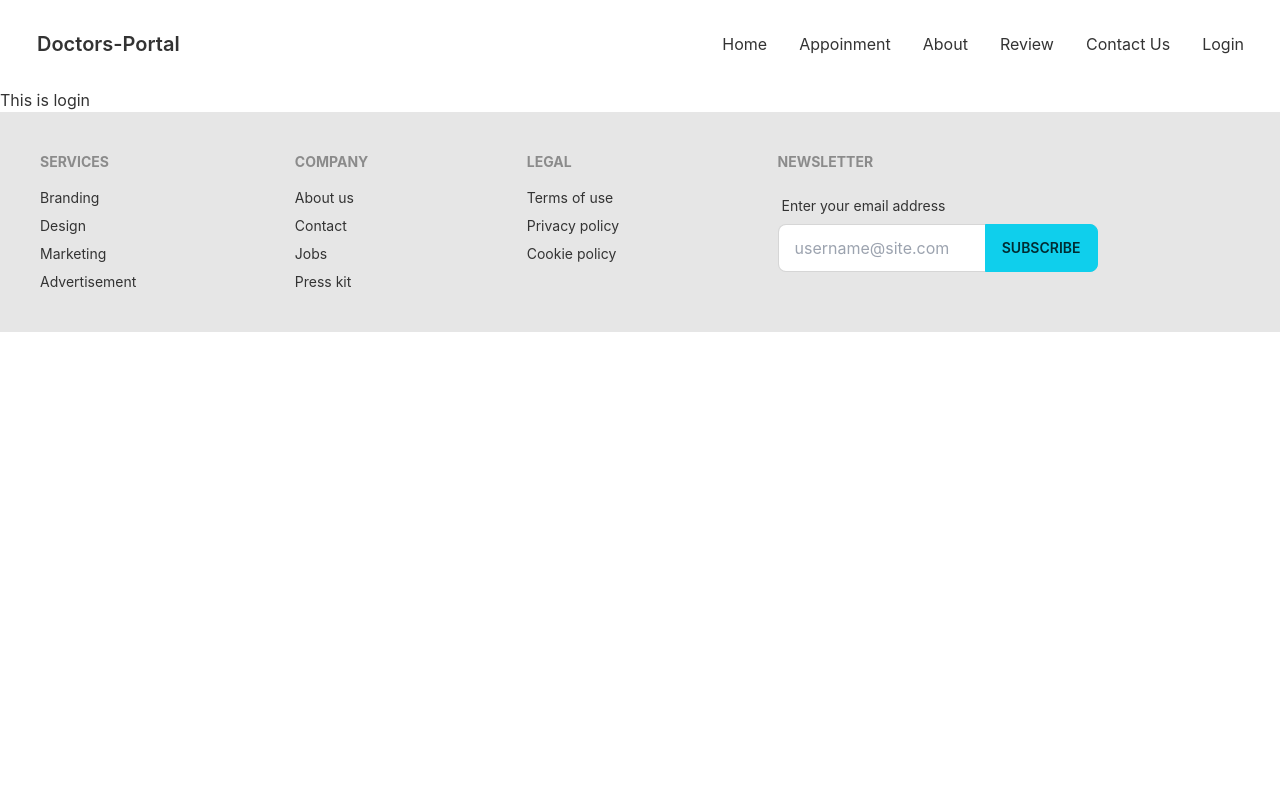
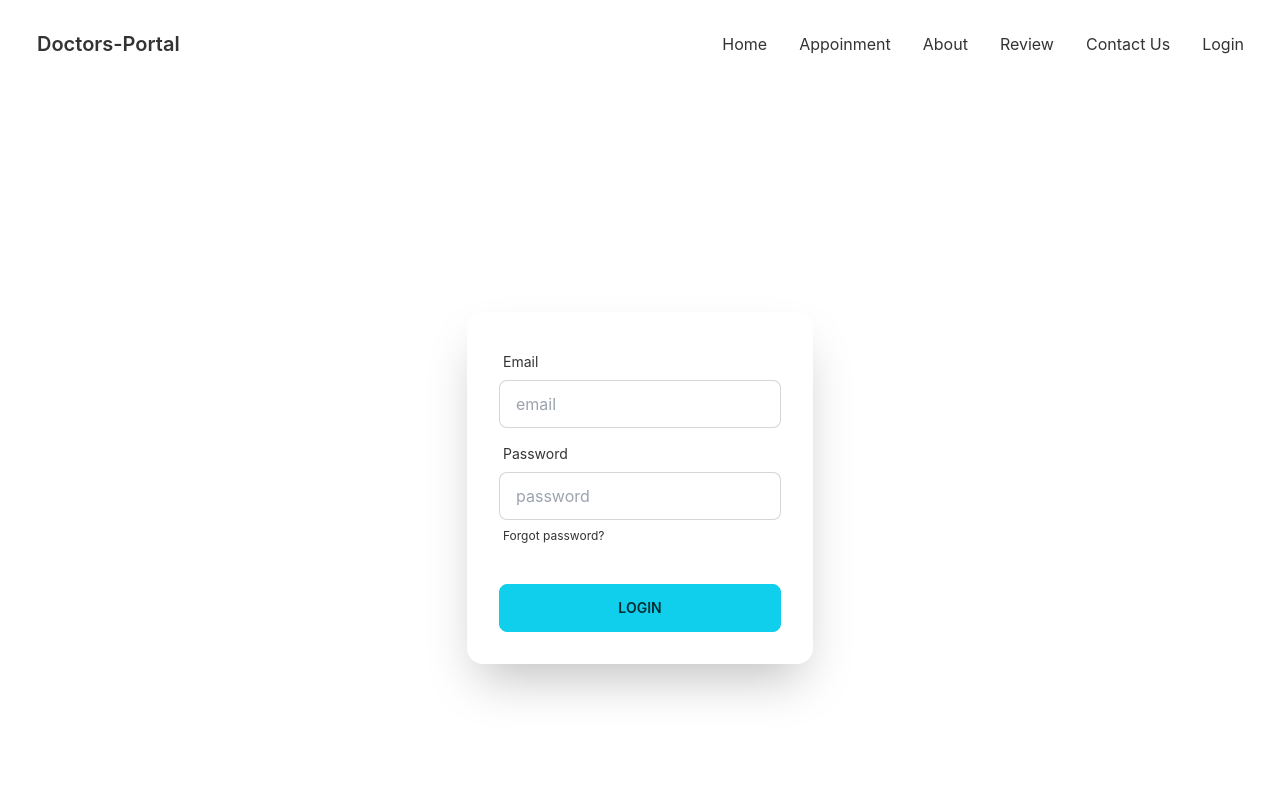
Before and after one commit to Mohammad7558/doctors-portal-rev-client-side, a React (Create React App) app: page /login in a window 1280 px wide. Shown: the top 800 px of the page. Built offline with nearby package versions, Linux system fonts and the light colour scheme.

Commit message:
first commit

```diff
--- a/src/Pages/Login/Login.js
+++ b/src/Pages/Login/Login.js
@@ -1,9 +1,33 @@
 import React from 'react';
+import { Link } from 'react-router-dom';
 
 const Login = () => {
     return (
-        <div>
-            <h2>This is login</h2>
+        <div className="hero min-h-screen">
+            <div className="hero-content flex-col lg:flex-row-reverse">
+                <div className="card flex-shrink-0 w-full max-w-sm shadow-2xl bg-base-100">
+                    <div className="card-body">
+                        <div className="form-control">
+                            <label className="label">
+                                <span className="label-text">Email</span>
+                            </label>
+                            <input type="text" placeholder="email" className="input input-bordered" />
+                        </div>
+                        <div className="form-control">
+                            <label className="label">
+                                <span className="label-text">Password</span>
+                            </label>
+                            <input type="text" placeholder="password" className="input input-bordered" />
+                            <label className="label">
+                                <Link href="#" className="label-text-alt link link-hover">Forgot password?</Link>
+                            </label>
+                        </div>
+                        <div className="form-control mt-6">
+                            <button className="btn btn-primary">Login</button>
+                        </div>
+                    </div>
+                </div>
+            </div>
         </div>
     );
 };
--- a/src/Pages/Shared/Navbar/Navbar.js
+++ b/src/Pages/Shared/Navbar/Navbar.js
@@ -24,7 +24,7 @@ const Navbar = () => {
                        {menuItems}
                     </ul>
                 </div>
-                <Link className="btn btn-ghost normal-case text-xl">Doctors-Portal</Link>
+                <Link to='/' className="btn btn-ghost normal-case text-xl">Doctors-Portal</Link>
             </div>
             <div className="navbar-end hidden lg:flex">
                 <ul className="menu menu-horizontal p-0">
```
